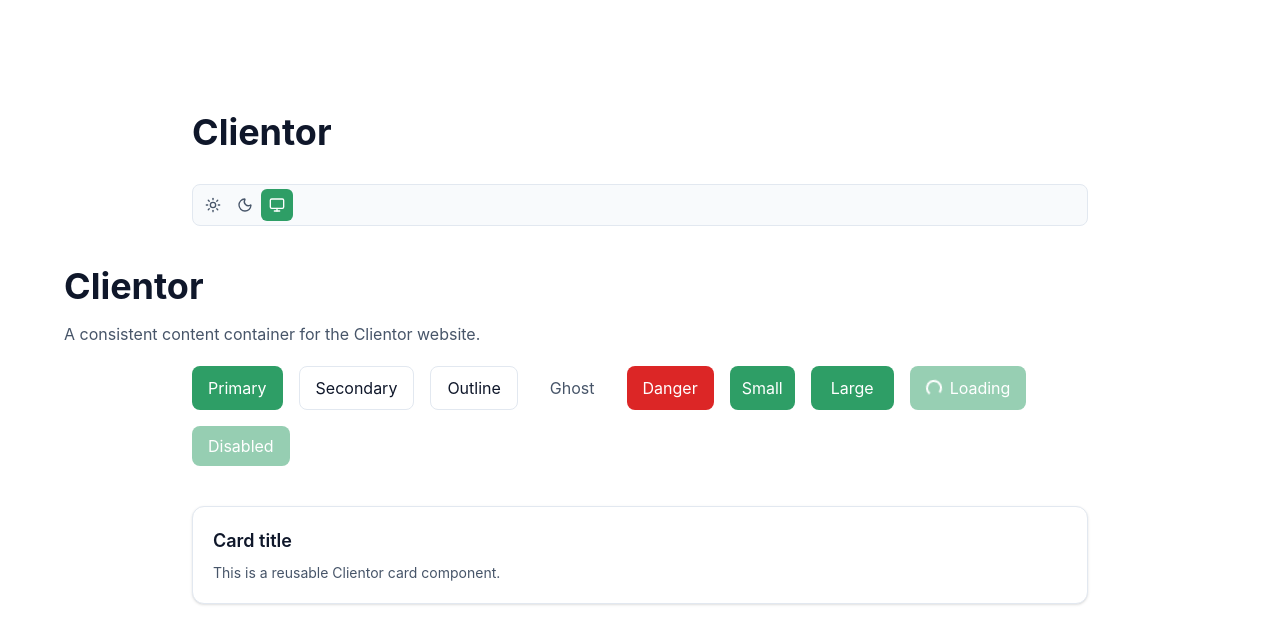
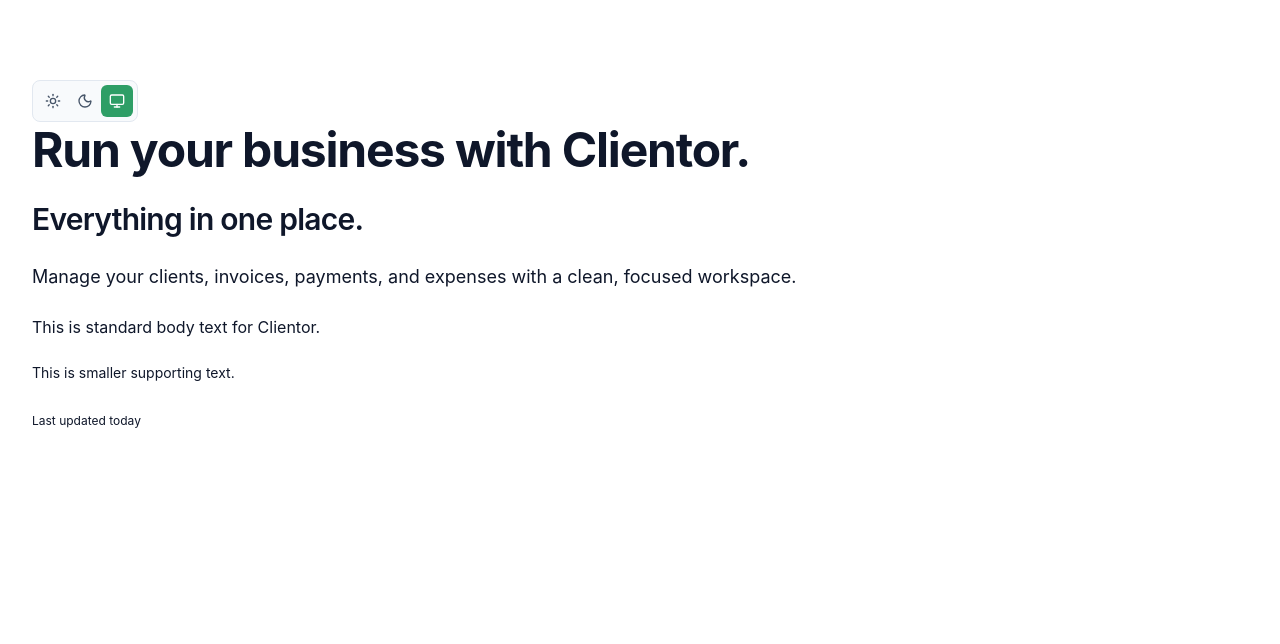
Before and after one commit to juliusmwas/Clientor, a React (Vite) app in the folder apps/website/: page / in a window 1280 px wide. Shown: the top 644 px of the page. Built offline with nearby package versions, Linux system fonts and the light colour scheme.

Commit message:
feat: add reusable typography component

```diff
--- a/apps/website/src/App.tsx
+++ b/apps/website/src/App.tsx
@@ -1,54 +1,36 @@
 import ThemeSwitcher from "./components/ThemeSwitcher";
-import Button from "./components/ui/Button";
-import Card from "./components/ui/Card";
 import Container from "./components/ui/Container";
 import Section from "./components/ui/Section";
+import Typography from "./components/ui/Typography";
 
 function App() {
   return (
-    <main className="min-h-screen bg-background p-8 text-text-primary">
+    <main className="min-h-screen bg-background text-text-primary">
       <Section>
-        <div className="mx-auto flex max-w-4xl flex-col gap-8">
-          <h1 className="text-4xl font-bold">Clientor</h1>
+        <Container>
+          <ThemeSwitcher />
 
-          <ThemeSwitcher />
-        </div>
+          <div className="space-y-6">
+            <Typography variant="display">
+              Run your business with Clientor.
+            </Typography>
 
-        <Container className="mt-10">
-          <h1 className="text-4xl font-bold">Clientor</h1>
+            <Typography variant="h2">Everything in one place.</Typography>
 
-          <p className="mt-4 max-w-2xl text-text-secondary">
-            A consistent content container for the Clientor website.
-          </p>
+            <Typography variant="body-lg">
+              Manage your clients, invoices, payments, and expenses with a
+              clean, focused workspace.
+            </Typography>
 
-          <div className="mx-auto flex max-w-4xl flex-wrap gap-4 my-5">
-            <Button>Primary</Button>
+            <Typography variant="body">
+              This is standard body text for Clientor.
+            </Typography>
 
-            <Button variant="secondary">Secondary</Button>
+            <Typography variant="body-sm">
+              This is smaller supporting text.
+            </Typography>
 
-            <Button variant="outline">Outline</Button>
-
-            <Button variant="ghost">Ghost</Button>
-
-            <Button variant="danger">Danger</Button>
-
-            <Button size="sm">Small</Button>
-
-            <Button size="lg">Large</Button>
-
-            <Button loading>Loading</Button>
-
-            <Button disabled>Disabled</Button>
-          </div>
-
-          <div className="mx-auto max-w-4xl mt-10">
-            <Card>
-              <h2 className="text-lg font-semibold">Card title</h2>
-
-              <p className="mt-2 text-sm text-text-secondary">
-                This is a reusable Clientor card component.
-              </p>
-            </Card>
+            <Typography variant="caption">Last updated today</Typography>
           </div>
         </Container>
       </Section>
--- /dev/null
+++ b/apps/website/src/components/ui/Typography.tsx
@@ -0,0 +1,63 @@
+import type { ElementType, HTMLAttributes, ReactNode } from "react";
+
+type TypographyVariant =
+  | "display"
+  | "h1"
+  | "h2"
+  | "h3"
+  | "h4"
+  | "body-lg"
+  | "body"
+  | "body-sm"
+  | "caption";
+
+type TypographyProps = HTMLAttributes<HTMLElement> & {
+  variant?: TypographyVariant;
+  as?: ElementType;
+  children: ReactNode;
+};
+
+const variantStyles: Record<TypographyVariant, string> = {
+  display: "text-5xl leading-[1.15] font-bold tracking-tight",
+  h1: "text-4xl leading-[1.2] font-bold tracking-tight",
+  h2: "text-3xl leading-[1.25] font-semibold tracking-tight",
+  h3: "text-2xl leading-[1.33] font-semibold",
+  h4: "text-xl leading-[1.4] font-semibold",
+  "body-lg": "text-lg leading-7",
+  body: "text-base leading-6",
+  "body-sm": "text-sm leading-5",
+  caption: "text-xs leading-4",
+};
+
+const defaultElements: Record<TypographyVariant, ElementType> = {
+  display: "h1",
+  h1: "h1",
+  h2: "h2",
+  h3: "h3",
+  h4: "h4",
+  "body-lg": "p",
+  body: "p",
+  "body-sm": "p",
+  caption: "span",
+};
+
+function Typography({
+  variant = "body",
+  as,
+  children,
+  className,
+  ...props
+}: TypographyProps) {
+  const Component = as ?? defaultElements[variant];
+
+  return (
+    <Component
+      {...props}
+      className={[variantStyles[variant], className].filter(Boolean).join(" ")}
+    >
+      {children}
+    </Component>
+  );
+}
+
+export default Typography;
```
